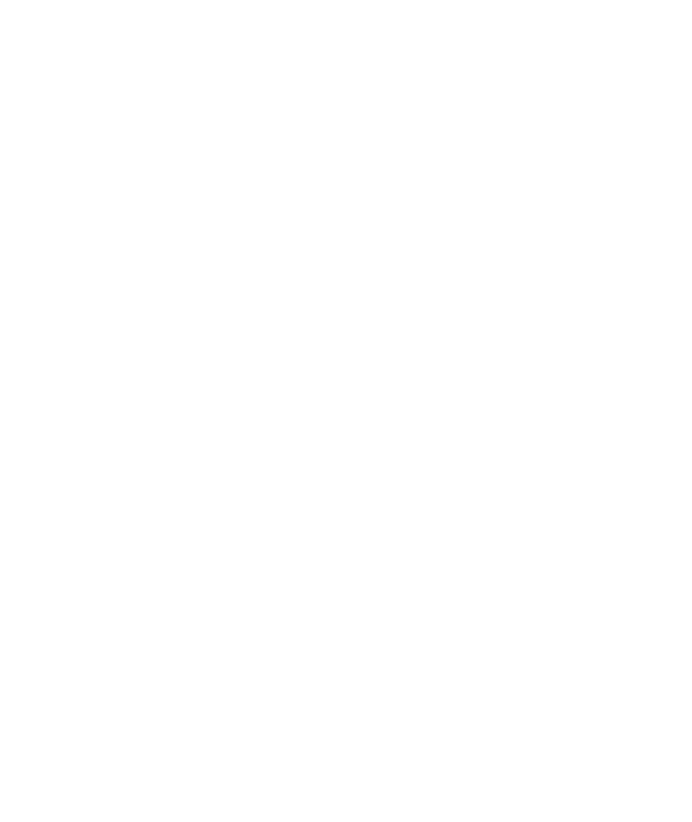
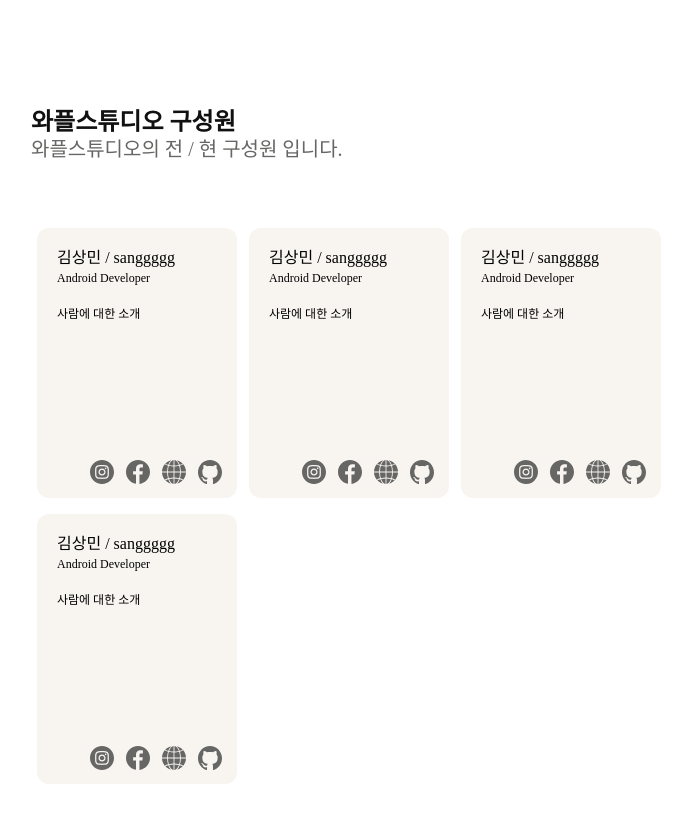
Before and after one commit to wafflestudio/wafflestudio.com, a Next.js app: page /people in a window 1280 px wide. Shown: the part 482-1304 px from the top of the page, without its empty margins (228-920 px from the left). Before the commit the page ends 800 px from the top, so only its background shows below. Built offline with nearby package versions, Linux system fonts and the light colour scheme; a web font is replaced by a local one.

Commit message:
add members in people page

```diff
--- a/components/People/Members/Member.tsx
+++ b/components/People/Members/Member.tsx
@@ -3,12 +3,13 @@ import Image from 'next/image'
 import styled from 'styled-components'
 
 const Box = styled.article`
-position: relative;
+  position: relative;
   width: 200px;
   height: 270px;
   border-radius: 12px;
   background-color: #f8f5f1;
   overflow: auto;
+  margin: 8px 6px;
 `
 
 const Description = styled.div`
--- /dev/null
+++ b/components/People/Members/index.tsx
@@ -0,0 +1,90 @@
+import Member from './Member'
+import styled from 'styled-components'
+
+const Box = styled.section`
+  margin: 84px auto;
+  width: 762px;
+`
+
+const Title = styled.h1`
+  font-weight: 700;
+  font-size: 24px;
+  line-height: 28.8px;
+  color: #111111;
+`
+
+const SubTitle = styled.h2`
+  font-weight: 400;
+  font-size: 20px;
+  line-height: 24px;
+  color: #666665;
+`
+
+const MembersWrapper = styled.div`
+  display: flex;
+  width: 100%;
+  margin: 59px 0;
+  flex-wrap: wrap;
+`
+
+const Members = () => (
+  <Box>
+    <Title>와플스튜디오 구성원</Title>
+    <SubTitle>와플스튜디오의 전 / 현 구성원 입니다.</SubTitle>
+    <MembersWrapper>
+      <Member
+        name={'김상민'}
+        githubId={'sanggggg'}
+        position={'Android Developer'}
+        introduction={'사람에 대한 소개'}
+        links={{
+          github: 'https://www.naver.com',
+          facebook: 'https://www.naver.com',
+          web: 'https://www.naver.com',
+          instagram: 'https://www.naver.com',
+        }}
+      />
+      <Member
+      name={"김상민"}
+      githubId={"sanggggg"}
+      position={"Android Developer"}
+      introduction={"사람에 대한 소개"}
+      links={{
+        github: "https://www.naver.com",
+        facebook: "https://www.naver.com",
+        web: "https://www.naver.com",
+        instagram: "https://www.naver.com"
+      }}
+
+      />
+      <Member
+      name={"김상민"}
+      githubId={"sanggggg"}
+      position={"Android Developer"}
+      introduction={"사람에 대한 소개"}
+      links={{
+        github: "https://www.naver.com",
+        facebook: "https://www.naver.com",
+        web: "https://www.naver.com",
+        instagram: "https://www.naver.com"
+      }}
+
+      />
+      <Member
+      name={"김상민"}
+      githubId={"sanggggg"}
+      position={"Android Developer"}
+      introduction={"사람에 대한 소개"}
+      links={{
+        github: "https://www.naver.com",
+        facebook: "https://www.naver.com",
+        web: "https://www.naver.com",
+        instagram: "https://www.naver.com"
+      }}
+
+      />
+    </MembersWrapper>
+  </Box>
+)
+
+export default Members
--- a/components/People/index.tsx
+++ b/components/People/index.tsx
@@ -1 +1,2 @@
 export { default as Intro } from './Intro'
+export { default as Members } from './Members'
--- a/pages/people.tsx
+++ b/pages/people.tsx
@@ -1,9 +1,10 @@
-import { Intro } from 'components/People'
+import { Intro, Members } from 'components/People'
 
 const People = () => {
   return (
     <>
       <Intro />
+      <Members />
     </>
   )
 }
```
